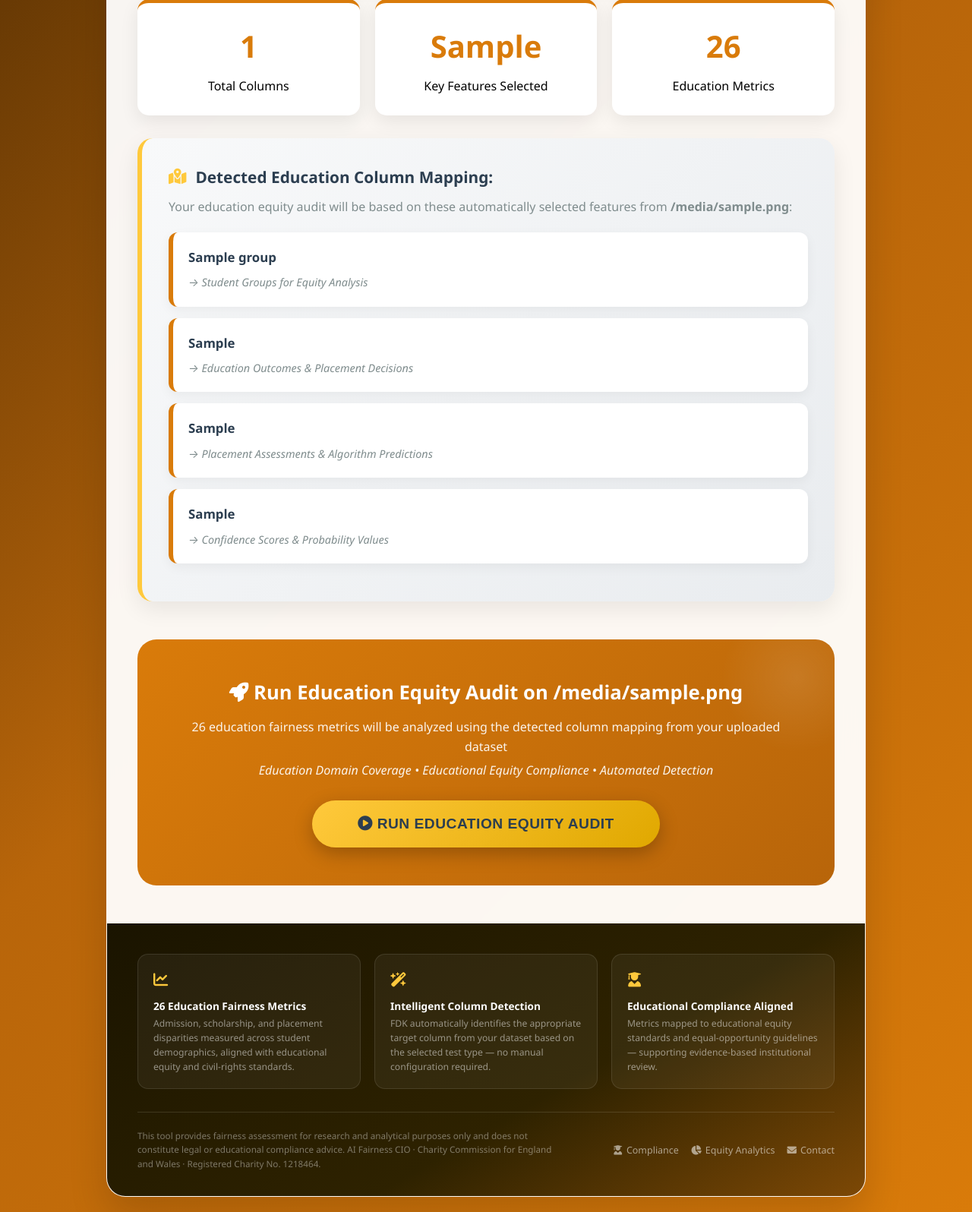
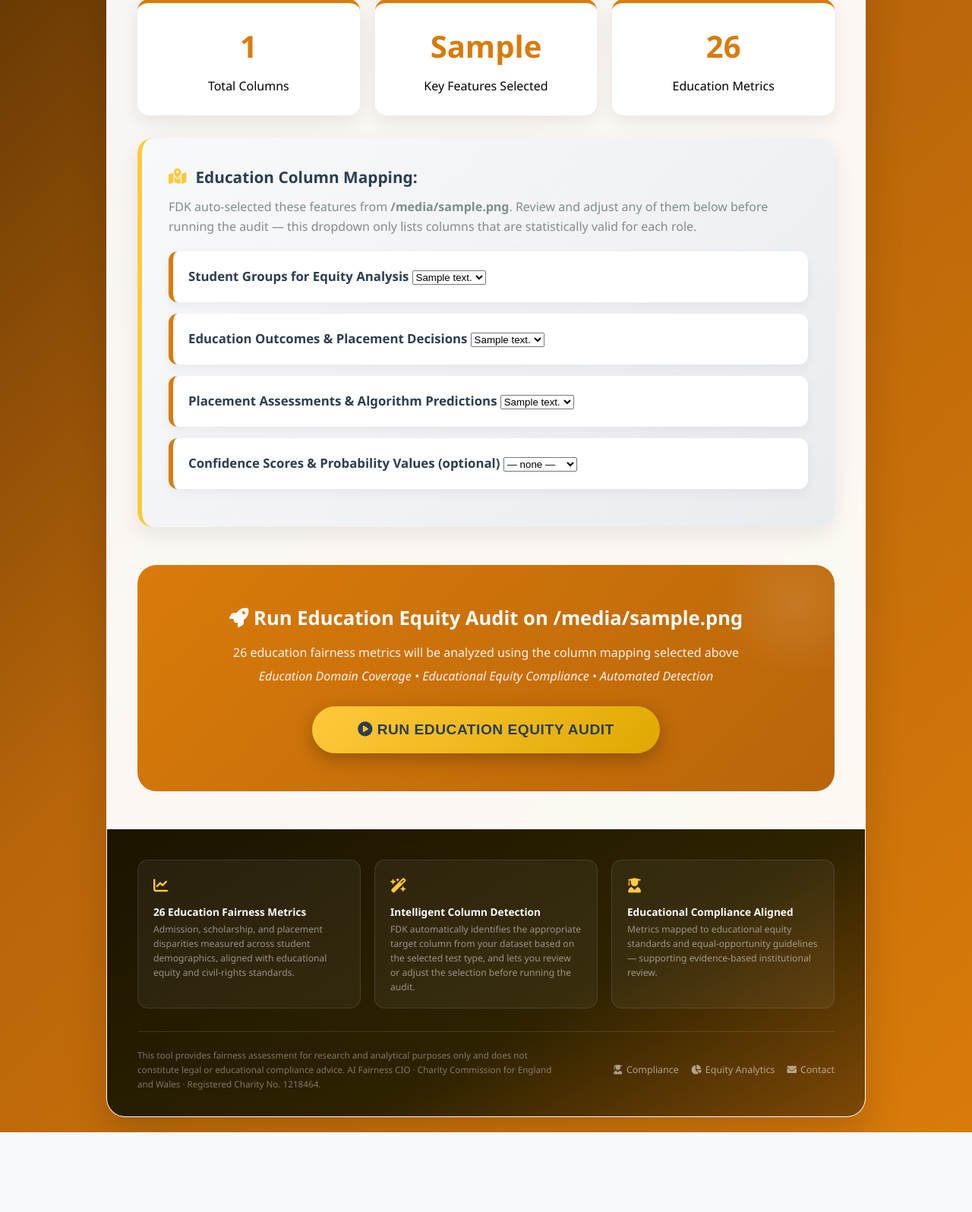
Before and after one commit to AI-Fairness-com/FDK-Toolkit, a Flask app: template Education/templates/auto_confirm_education.html in a window 1280 px wide. Shown: the part 862-2458 px from the top of the page at 76% size. After the commit the page ends 2353 px from the top, so only its background shows below. Run offline with Flask 3, Linux system fonts and the light colour scheme; the template is opened without the code that fills it: most values are stand-ins (such as "Sample title", 1, 10 or a date in 2020).

Commit message:
Add files via upload

```diff
--- a/Education/templates/auto_confirm_education.html
+++ b/Education/templates/auto_confirm_education.html
@@ -510,46 +510,66 @@
             </div>
 
             <div class="mapping-section">
-                <h3><i class="fas fa-map-marked-alt"></i> Detected Education Column Mapping:</h3>
-                <p>Your education equity audit will be based on these automatically selected features from <strong>{{ filename }}</strong>:</p>
+                <h3><i class="fas fa-map-marked-alt"></i> Education Column Mapping:</h3>
+                <p>FDK auto-selected these features from <strong>{{ filename }}</strong>. Review and adjust any of them below before running the audit — this dropdown only lists columns that are statistically valid for each role.</p>
 
                 <div class="mapping-item">
-                    <strong>{{ suggested_mappings.group }}</strong>
-                    <div class="reasoning">→ Student Groups for Equity Analysis</div>
+                    <label for="group_col_select"><strong>Student Groups for Equity Analysis</strong></label>
+                    <select name="group_col" id="group_col_select" form="educationAuditRunForm">
+                        {% for opt in column_options.group %}
+                        <option value="{{ opt.column }}" {% if opt.selected %}selected{% endif %}>{{ opt.description }}</option>
+                        {% endfor %}
+                    </select>
                 </div>
 
                 <div class="mapping-item">
-                    <strong>{{ suggested_mappings.y_true }}</strong>
-                    <div class="reasoning">→ Education Outcomes & Placement Decisions</div>
+                    <label for="y_true_col_select"><strong>Education Outcomes & Placement Decisions</strong></label>
+                    {% if column_options.y_true %}
+                    <select name="y_true_col" id="y_true_col_select" form="educationAuditRunForm">
+                        {% for opt in column_options.y_true %}
+                        <option value="{{ opt.column }}" {% if opt.selected %}selected{% endif %}>{{ opt.description }}</option>
+                        {% endfor %}
+                    </select>
+                    {% else %}
+                    <div class="reasoning" style="color:#b45309;"><i class="fas fa-triangle-exclamation"></i> No binary outcome column detected. This dataset needs a binary (0/1) outcome column before an audit can run.</div>
+                    {% endif %}
                 </div>
 
                 <div class="mapping-item">
-                    <strong>{{ suggested_mappings.y_pred }}</strong>
-                    <div class="reasoning">→ Placement Assessments & Algorithm Predictions</div>
+                    <label for="y_pred_col_select"><strong>Placement Assessments & Algorithm Predictions</strong></label>
+                    {% if column_options.y_pred %}
+                    <select name="y_pred_col" id="y_pred_col_select" form="educationAuditRunForm">
+                        {% for opt in column_options.y_pred %}
+                        <option value="{{ opt.column }}" {% if opt.selected %}selected{% endif %}>{{ opt.description }}</option>
+                        {% endfor %}
+                    </select>
+                    {% else %}
+                    <div class="reasoning" style="color:#b45309;"><i class="fas fa-triangle-exclamation"></i> No binary prediction column detected. This dataset needs a binary (0/1) prediction column before an audit can run.</div>
+                    {% endif %}
                 </div>
 
-                {% if suggested_mappings.y_prob %}
                 <div class="mapping-item">
-                    <strong>{{ suggested_mappings.y_prob }}</strong>
-                    <div class="reasoning">→ Confidence Scores & Probability Values</div>
+                    <label for="y_prob_col_select"><strong>Confidence Scores & Probability Values (optional)</strong></label>
+                    <select name="y_prob_col" id="y_prob_col_select" form="educationAuditRunForm">
+                        <option value="">— none —</option>
+                        {% for opt in column_options.y_prob %}
+                        <option value="{{ opt.column }}" {% if opt.selected %}selected{% endif %}>{{ opt.description }}</option>
+                        {% endfor %}
+                    </select>
                 </div>
-                {% endif %}
             </div>
 
             <div class="run-audit-section">
                 <h2><i class="fas fa-rocket"></i> Run Education Equity Audit on {{ filename }}</h2>
-                <p>26 education fairness metrics will be analyzed using the detected column mapping from your uploaded dataset</p>
+                <p>26 education fairness metrics will be analyzed using the column mapping selected above</p>
                 <p><em>Education Domain Coverage • Educational Equity Compliance • Automated Detection</em></p>
+                {% if not column_options.y_true or not column_options.y_pred %}
+                <p style="color:#b45309;"><i class="fas fa-triangle-exclamation"></i> This dataset doesn't yet have a binary outcome and/or prediction column, so the audit can't run until one is added.</p>
+                {% endif %}
 
-                <form action="{{ url_for('education.run_education_audit_with_mapping') }}" method="get">
+                <form action="{{ url_for('education.run_education_audit_with_mapping') }}" method="get" id="educationAuditRunForm">
                     <input type="hidden" name="filename" value="{{ filename }}">
-                    <input type="hidden" name="group_col" value="{{ suggested_mappings.group }}">
-                    <input type="hidden" name="y_true_col" value="{{ suggested_mappings.y_true }}">
-                    <input type="hidden" name="y_pred_col" value="{{ suggested_mappings.y_pred }}">
-                    {% if suggested_mappings.y_prob %}
-                    <input type="hidden" name="y_prob_col" value="{{ suggested_mappings.y_prob }}">
-                    {% endif %}
-                    <button type="submit" class="run-btn">
+                    <button type="submit" class="run-btn" {% if not column_options.y_true or not column_options.y_pred %}disabled{% endif %}>
                         <i class="fas fa-play-circle"></i> RUN EDUCATION EQUITY AUDIT
                     </button>
                 </form>
@@ -566,7 +586,7 @@
             <div class="footer-tile">
                 <div class="footer-tile-icon" aria-hidden="true"><i class="fas fa-wand-magic-sparkles"></i></div>
                 <div class="footer-tile-title">Intelligent Column Detection</div>
-                <div class="footer-tile-text">FDK automatically identifies the appropriate target column from your dataset based on the selected test type — no manual configuration required.</div>
+                <div class="footer-tile-text">FDK automatically identifies the appropriate target column from your dataset based on the selected test type, and lets you review or adjust the selection before running the audit.</div>
             </div>
             <div class="footer-tile">
                 <div class="footer-tile-icon" aria-hidden="true"><i class="fas fa-user-graduate"></i></div>
```
